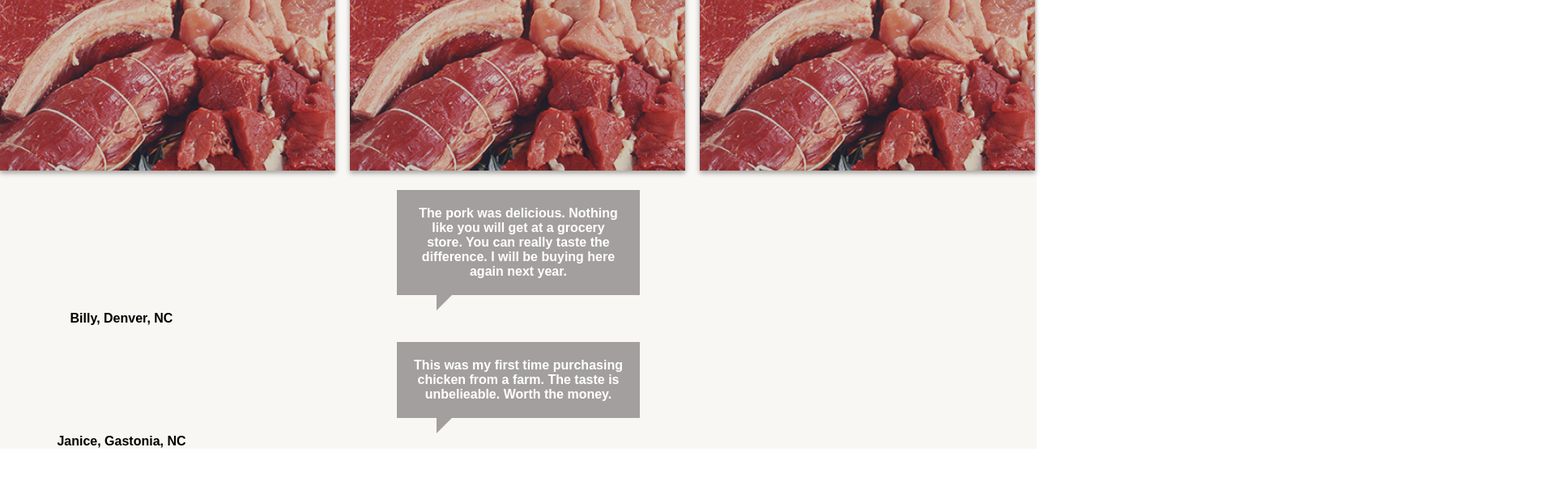
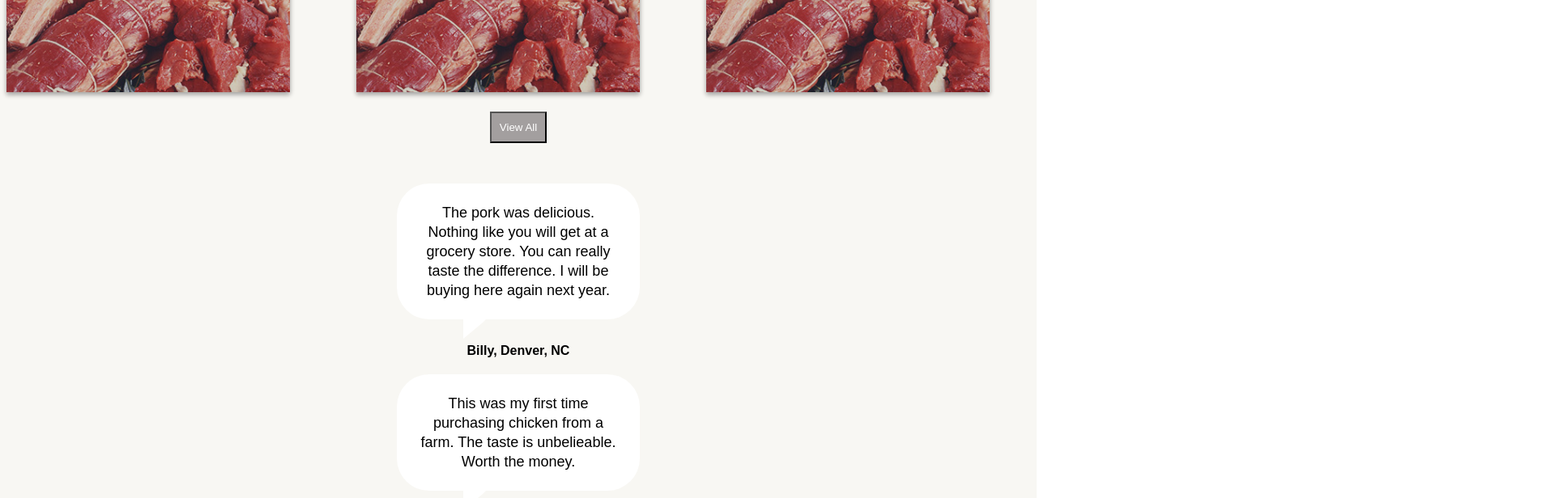
Before and after one commit to mwave317/farm, an Angular app: page / in a window 1280 px wide. Shown: the part 1700-2316 px from the top of the page at 81% size, 1920 px wide, since content can reach past the window. Before the commit the page ends 2255 px from the top, so only its background shows below. Built offline with nearby package versions, Linux system fonts and the light colour scheme.

Commit message:
Fixed the navbar to be sticky. Fixed the slideshow from making the page jump to the top on every slide. Fixed the grid for the pictures of available meat. Fixed the customer review thought bubbles.

```diff
--- a/src/app/card/card.component.css
+++ b/src/app/card/card.component.css
@@ -1,6 +1,7 @@
 .card-wrapper {
     max-width: 1280px;
     display: grid;
+    justify-content: center;
     margin-left: auto;
     margin-right: auto;
     gap: 2rem;
@@ -11,12 +12,19 @@
       margin-bottom: 20px;
   }
   .card-responsive-grid img {
-    width: 414px;
+    width: 350px;
     box-shadow: 0 3px 6px rgba(0,0,0,0.16), 0 3px 6px rgba(0,0,0,0.23);
   }
 
   .card-responsive-grid:focus {
     outline: none;
+  }
+
+  .card-view-all-div {
+    margin-top: 20px;
+    margin-bottom: 50px;
+    display: flex;
+    justify-content: center;
   }
 
    @media screen and (min-width: 960px) {
--- a/src/app/card/card.component.html
+++ b/src/app/card/card.component.html
@@ -3,4 +3,5 @@
     <div class="card-responsive-grid" *ngFor="let post of posts">
         <img [src]="post.imageUrl" />
     </div>
-  </div>
+</div>
+<div class="card-view-all-div"><button type="button">View All</button></div>
--- a/src/app/carousel/carousel.component.css
+++ b/src/app/carousel/carousel.component.css
@@ -7,6 +7,7 @@ html, body {
 
 .carousel-wrapper {
     position: relative;
+    overflow-y: scroll;
 }
 
 .carousel-container {
--- a/src/app/customer-reviews/customer-reviews.component.css
+++ b/src/app/customer-reviews/customer-reviews.component.css
@@ -1,31 +1,42 @@
 .customer-reviews-wrapper {
     position: relative;
     height: 50%;
+    display: flex;
+    justify-content: center;
 }
 
 .box {
-    width: 300px;
-    margin: 20px auto;
-    background-color: rgb(163, 159, 159);
-    padding: 20px;
-    text-align: center;
-    font-weight: 900;
-    color: #fff;
-    font-family: arial;
-    position:relative;
+  position: relative;
+  font-family: sans-serif;
+  font-size: 18px;
+  line-height: 24px;
+  width: 300px;
+  background: #fff;
+  border-radius: 40px;
+  padding: 24px;
+  text-align: center;
+  color: #000;
   }
 
-.sb:before {
+.box:before {
+    /* content: "";
+    width: 0px;
+    height: 0px;
+    position: absolute; */
+    /* border-left: 10px solid rgb(163, 159, 159);
+    border-right: 10px solid transparent;
+    border-top: 10px solid rgb(163, 159, 159); */
+
     content: "";
     width: 0px;
     height: 0px;
     position: absolute;
-    border-left: 10px solid rgb(163, 159, 159);;
-    border-right: 10px solid transparent;
-    border-top: 10px solid rgb(163, 159, 159);;
-    border-bottom: 10px solid transparent;
-    left: 49px;
-    bottom: -19px;
+    border-left: 24px solid #fff;
+    border-right: 12px solid transparent;
+    border-top: 12px solid #fff;
+    border-bottom: 20px solid transparent;
+    left: 82px;
+    bottom: -24px;
   }
 
   .reviewer {
@@ -34,4 +45,7 @@
         font-weight: 900;
         color: #000000;
         font-family: arial;
+        margin-top: 30px;
+        margin-bottom: 20px;
+
   }
--- a/src/app/customer-reviews/customer-reviews.component.html
+++ b/src/app/customer-reviews/customer-reviews.component.html
@@ -1,6 +1,18 @@
 <div class="customer-reviews-wrapper">
-    <div class="box sb">The pork was delicious. Nothing like you will get at a grocery store.  You can really taste the difference. I will be buying here again next year.</div>
-    <div class="reviewer"><p>Billy, Denver, NC</p></div>
-    <div class="box sb">This was my first time purchasing chicken from a farm. The taste is unbelieable. Worth the money.</div>
-    <div class="reviewer"><p>Janice, Gastonia, NC</p></div>
-</div>
+    <div class="customer-reviews-container">
+
+
+
+        <div class="box">The pork was delicious. Nothing like you will get at a grocery store. You can really taste the
+            difference. I will be buying here again next year.</div>
+        <div class="reviewer">
+            <p>Billy, Denver, NC</p>
+        </div>
+
+        <div class="box">This was my first time purchasing chicken from a farm. The taste is unbelieable. Worth the
+            money.</div>
+        <div class="reviewer">
+            <p>Janice, Gastonia, NC</p>
+        </div>
+
+    </div>
--- a/src/app/navbar/navbar.component.css
+++ b/src/app/navbar/navbar.component.css
@@ -5,13 +5,12 @@
     list-style: none;
     font-size: 12px;
     padding: 0px;
-    position: -webkit-sticky; /* Safari */
-    position: sticky;
-    top: 0;
+
 }
 .navbar-container {
     height: 30px;
-    position: -webkit-sticky; /* Safari */
+    width: 100vw;
+    background-color: #ffffff;
 
 }
 
```
